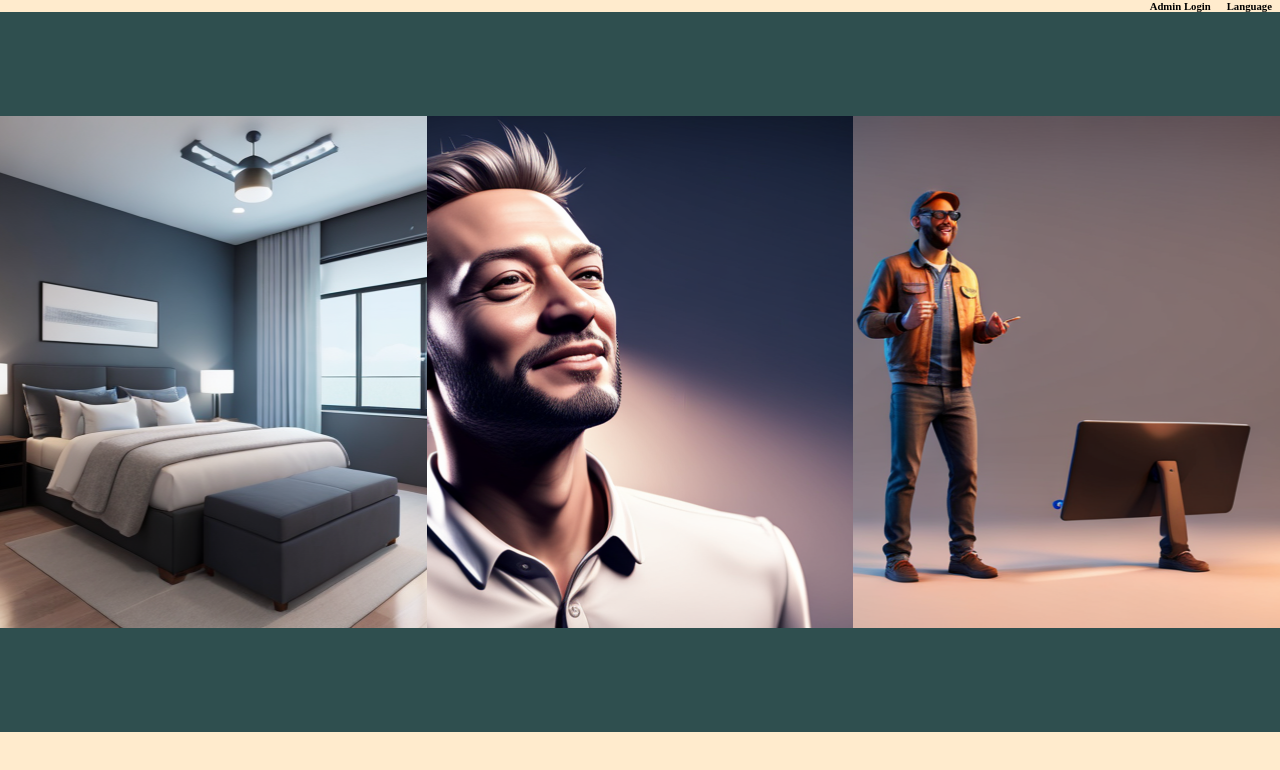
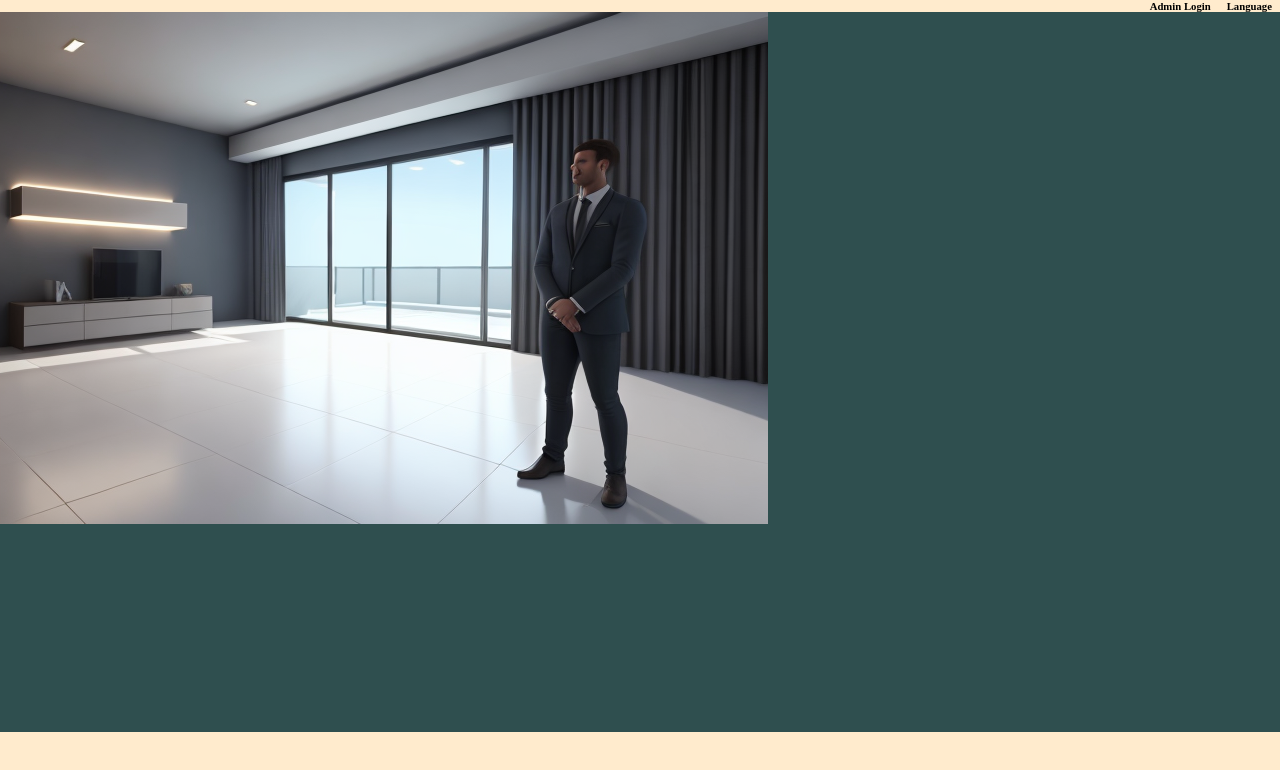
Before and after one commit to tech-hunter-mainak/E-comm, a plain HTML site: page home/index.html in a window 1280 px wide. Drawn offline with Linux system fonts and the light colour scheme.

Commit message:
Update index.html

```diff
--- a/home/index.html
+++ b/home/index.html
@@ -1,12 +1,15 @@
 <!DOCTYPE html>
 <html lang="en">
+
 <head>
     <meta charset="UTF-8">
     <meta name="viewport" content="width=device-width, initial-scale=1.0">
     <meta http-equiv="refresh" content="none">
     <title>Document</title>
     <link rel="stylesheet" href="../assets/css/style.css">
+    <script src="../assets/js/script.js"></script>
 </head>
+
 <body>
     <div class="wrap">
         <header>
@@ -14,9 +17,18 @@
             <h6>Language</h6>
         </header>
         <div class="imgslider">
-            <div class="slide1"></div>
-            <div class="slide2"></div>
-            <div class="slide3"></div>
+            <div id="img1">
+                <img src="../assets/img/1 (1).png" alt="">
+            </div>
+            <!-- <div>
+                <img src="../assets/img/1 (2).png" alt="">
+            </div>
+            <div>
+                <img src="../assets/img/1 (3).png" alt="">
+            </div>
+            <div>
+                <img src="../assets/img/1 (4).png" alt="">
+            </div> -->
         </div>
         <div class="searchBx">
 
@@ -57,4 +69,5 @@
         </div>
     </div>
 </body>
+
 </html>
```
